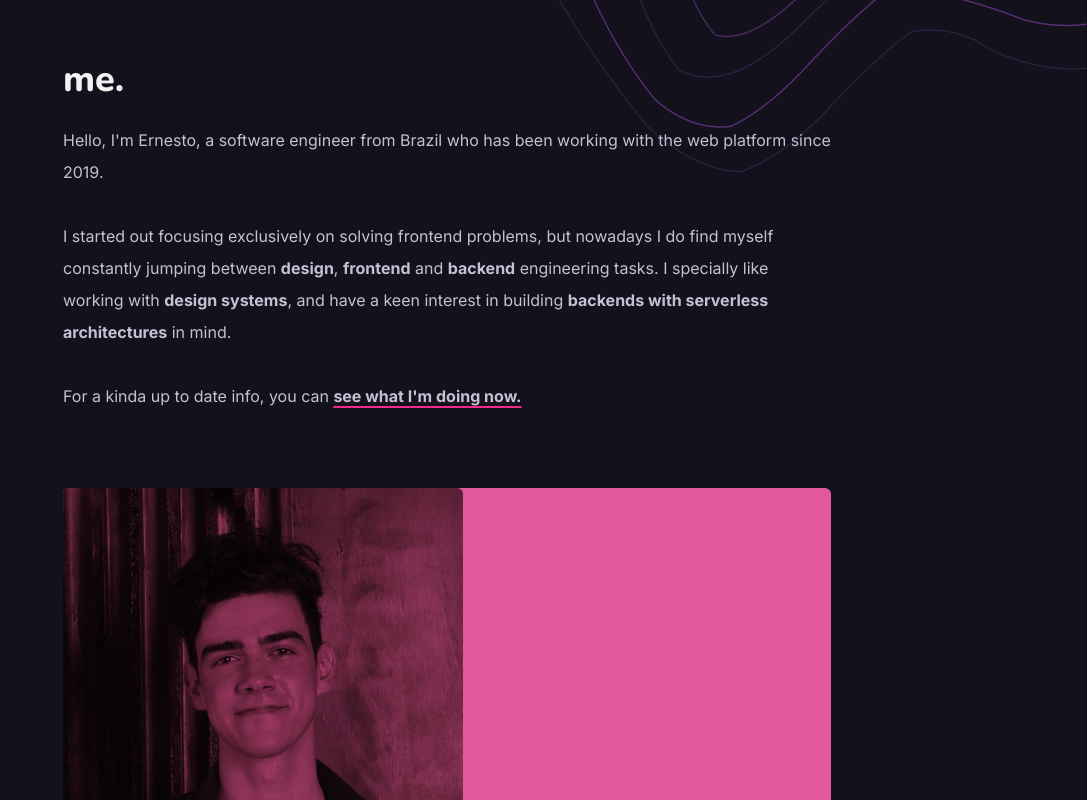
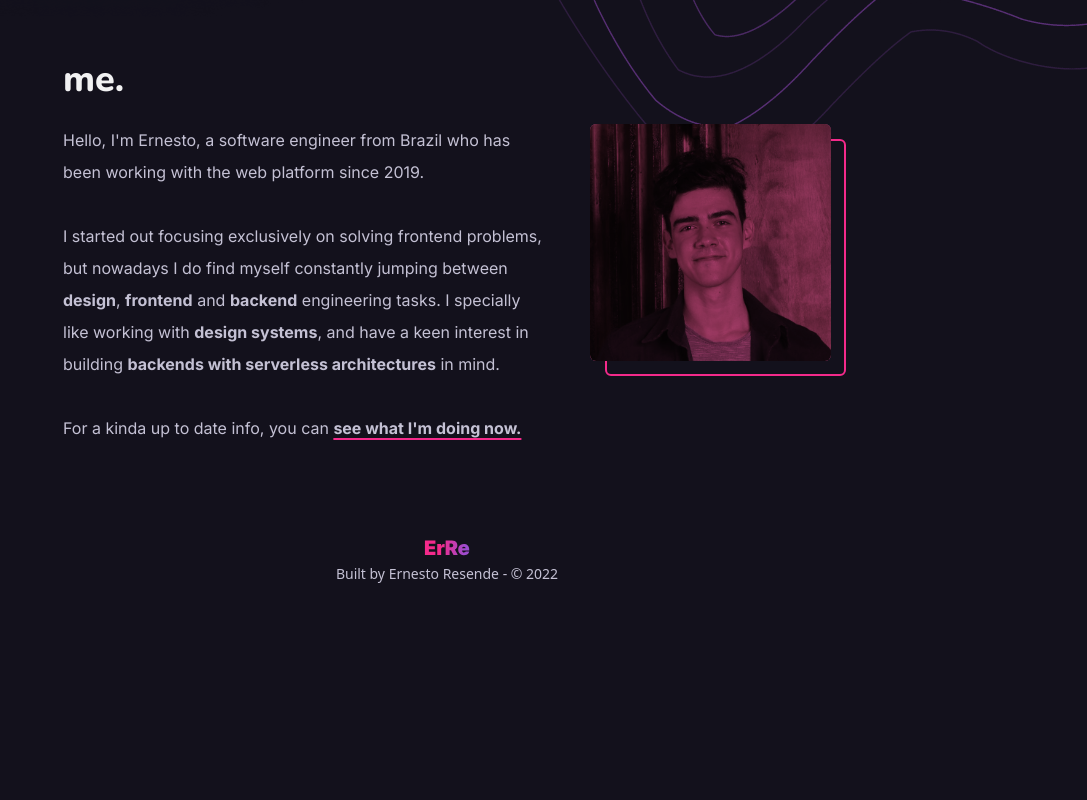
Before and after one commit to ernestoresende/ernestoresende.com, a Next.js app: page / in a window 1280 px wide. Shown: the part 740-1540 px from the top of the page, without its empty margins (193-1280 px from the left). After the commit the page ends 1388 px from the top, so only its background shows below. Built offline with nearby package versions, Linux system fonts and the light colour scheme.

Commit message:
refactor: add color to css var on tailwind config

```diff
--- a/tailwind.config.js
+++ b/tailwind.config.js
@@ -10,8 +10,6 @@ module.exports = {
         behind: '-1'
       },
       fontFamily: {
-        // display: ['Nunito', 'ui-sans-serif', 'system-ui'],
-        // body: ['Inter', 'ui-sans-serif', 'system-ui']
         display: ['var(--font-nunito)', ...fontFamily.sans],
         body: ['var(--font-inter)', ...fontFamily.sans]
       },
@@ -24,11 +22,47 @@ module.exports = {
         'lavander-gray': '#C4C1D4',
         'light-slate': '#777F9B'
       },
+      maxHeight: {
+        112: '28rem',
+        128: '32rem',
+        148: '38rem',
+        170: '48rem'
+      },
       height: {
         'screen-4/6': '66.6vh',
-        'screen-5/6': '83.3vh'
+        'screen-5/6': '83.3vh',
+        112: '28rem',
+        128: '32rem',
+        148: '38rem',
+        170: '48rem'
+      },
+      gridTemplateColumns: {
+        '3/2': '2fr 1fr'
       }
     }
   },
-  plugins: []
+  plugins: [
+    function ({ addBase, theme }) {
+      function extractColorVars(colorObj, colorGroup = '') {
+        return Object.keys(colorObj).reduce((vars, colorKey) => {
+          const value = colorObj[colorKey]
+          const cssVariable =
+            colorKey === 'DEFAULT'
+              ? `--color${colorGroup}`
+              : `--color${colorGroup}-${colorKey}`
+
+          const newVars =
+            typeof value === 'string'
+              ? { [cssVariable]: value }
+              : extractColorVars(value, `-${colorKey}`)
+
+          return { ...vars, ...newVars }
+        }, {})
+      }
+
+      addBase({
+        ':root': extractColorVars(theme('colors'))
+      })
+    }
+  ]
 }
```
